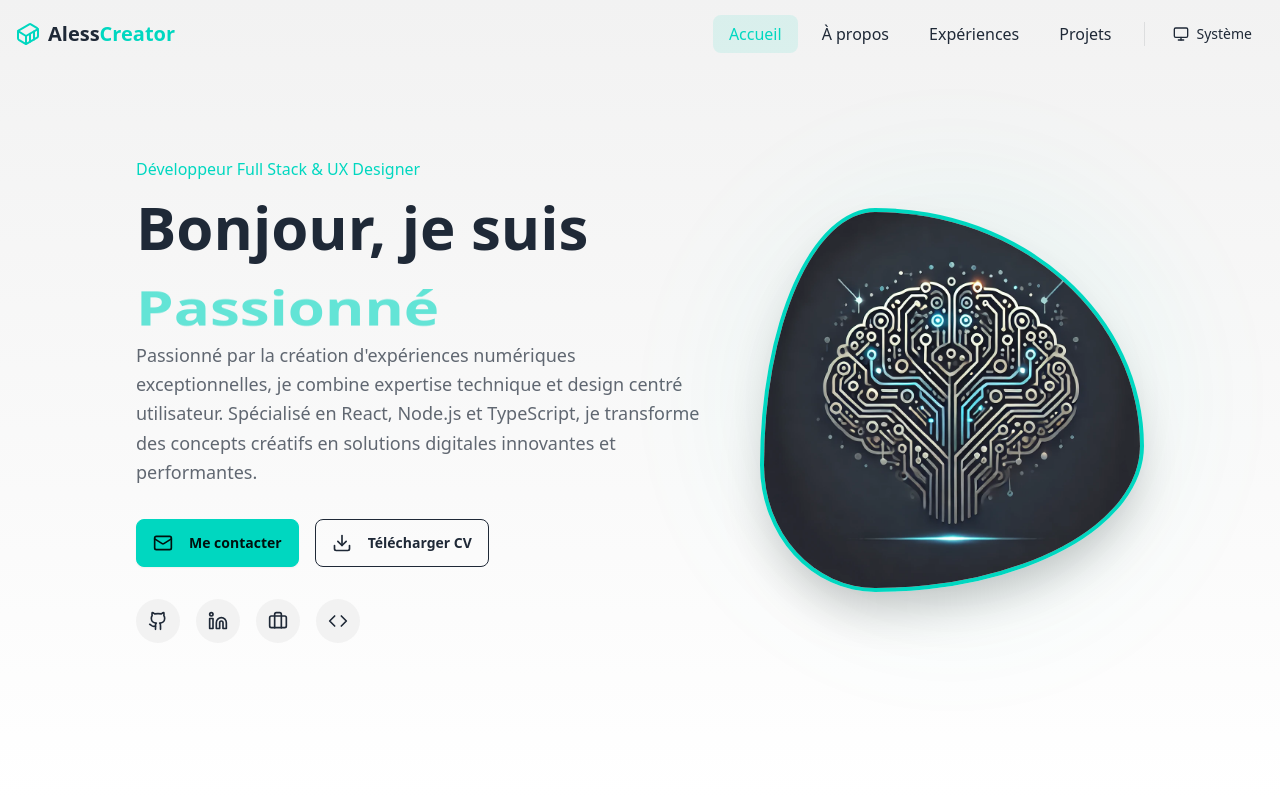
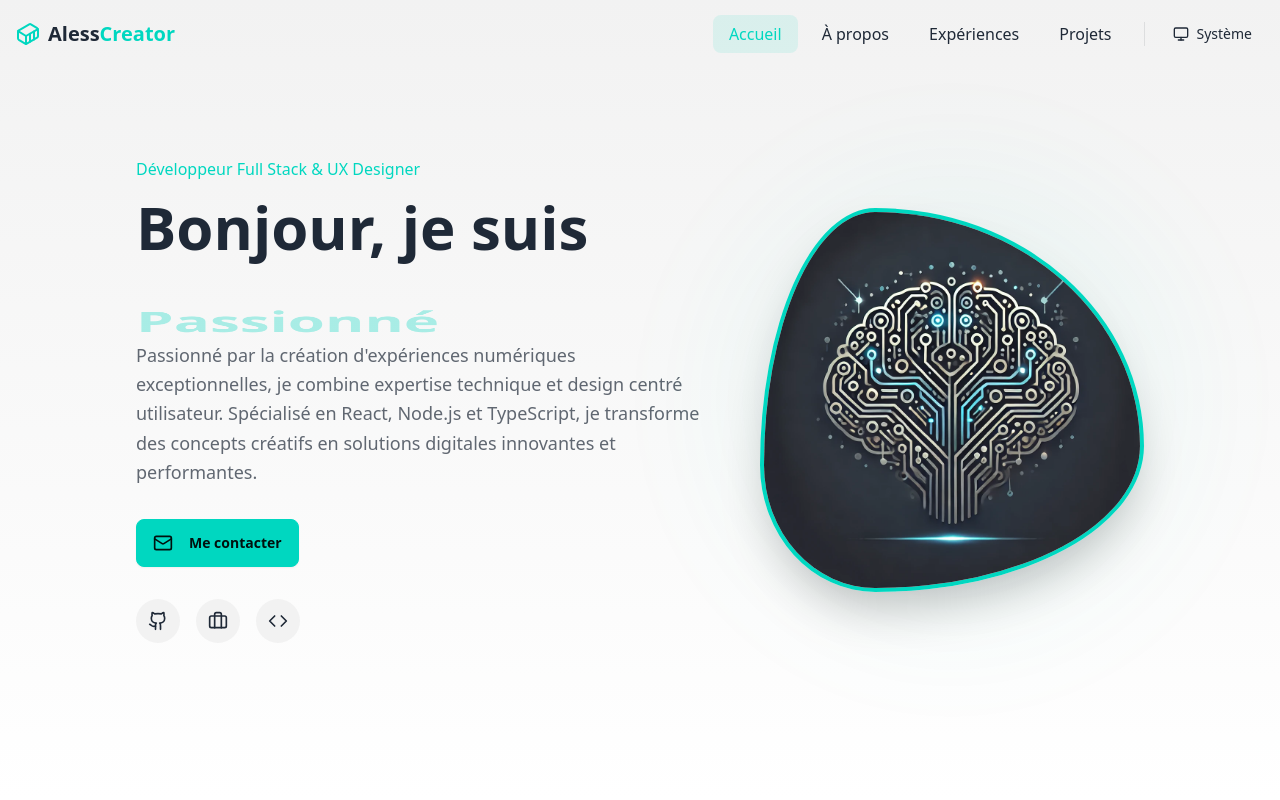
Before and after one commit to Inconnu8557/AlessCreator, a React (Vite) app: page / in a window 1280 px wide. Shown: the top 800 px of the page. Built offline with nearby package versions, Linux system fonts and the light colour scheme.

Commit message:
Fix link

```diff
--- a/src/components/Experiences.tsx
+++ b/src/components/Experiences.tsx
@@ -1,35 +1,15 @@
 import { motion } from "framer-motion";
 import Title from "./Title";
-import { Calendar, Building2, GraduationCap } from "lucide-react";
-
-import google from "../assets/companies/google.png";
-import meta from "../assets/companies/meta.webp";
-import amazon from "../assets/companies/amazon.png";
+import {  Building2 } from "lucide-react";
 
 const experiences = [
     {
         id: 1,
-        title: "Développeur Full Stack",
-        company: "Entreprise A",
-        period: "2022 - Présent",
-        description: "Développement d'applications web modernes avec React et Node.js",
+        title: "Tumo",
+        company: "Tumo Lyon",
+        period: "2022",
+        description: "Apprentissage des bases de la programmation et du javascript",
         icon: <Building2 className="w-6 h-6" />,
-    },
-    {
-        id: 2,
-        title: "Développeur Frontend",
-        company: "Entreprise B",
-        period: "2020 - 2022",
-        description: "Création d'interfaces utilisateur réactives et optimisation des performances",
-        icon: <Calendar className="w-6 h-6" />,
-    },
-    {
-        id: 3,
-        title: "Formation Développeur Web",
-        company: "École C",
-        period: "2019 - 2020",
-        description: "Formation intensive en développement web full stack",
-        icon: <GraduationCap className="w-6 h-6" />,
     },
 ];
 
--- a/src/components/Footer.tsx
+++ b/src/components/Footer.tsx
@@ -31,15 +31,6 @@ const Footer = () => {
         <footer className="pt-20 pb-10 bg-base-200">
             <div className="px-6 mx-auto max-w-7xl md:px-10">
                 <div className="flex flex-col items-center">
-                    <motion.button
-                        onClick={scrollToTop}
-                        className="p-3 mb-12 text-white transition-colors rounded-full bg-accent hover:bg-accent-focus"
-                        whileHover={{ y: -5 }}
-                        whileTap={{ scale: 0.9 }}
-                        aria-label="Retour en haut"
-                    >
-                        <ArrowUp className="w-6 h-6" />
-                    </motion.button>
 
                     <motion.div
                         initial={{ opacity: 0, y: 20 }}
--- a/src/components/Home.tsx
+++ b/src/components/Home.tsx
@@ -1,5 +1,5 @@
 import { motion, AnimatePresence } from "framer-motion";
-import { Mail, Github, Linkedin, Download, ExternalLink, Code, Briefcase } from "lucide-react";
+import { Mail, Github, Briefcase, Code } from "lucide-react";
 import Logo from '../assets/Logo.png';
 import { useState, useEffect } from "react";
 
@@ -7,16 +7,9 @@ const socialLinks = [
     {
         id: 1,
         icon: <Github className="w-5 h-5" />,
-        href: "https://github.com/yourusername",
+        href: "https://github.com/Inconnu8557",
         label: "GitHub",
         color: "hover:bg-[#333333]"
-    },
-    {
-        id: 2,
-        icon: <Linkedin className="w-5 h-5" />,
-        href: "https://linkedin.com/in/yourusername",
-        label: "LinkedIn",
-        color: "hover:bg-[#0077B5]"
     },
     {
         id: 3,
@@ -152,24 +145,13 @@ const Home = () => {
                         className="flex flex-wrap gap-4"
                     >
                         <motion.a
-                            href="mailto:contact@lucdev.fr"
+                            href="mailto:mlalessandro@icloud.com"
                             whileHover={{ scale: 1.05, backgroundColor: "var(--accent-focus)" }}
                             whileTap={{ scale: 0.95 }}
                             className="btn btn-accent"
                         >
                             <Mail className="w-5 h-5 mr-2" />
                             Me contacter
-                        </motion.a>
-
-                        <motion.a
-                            href="/cv.pdf"
-                            download
-                            whileHover={{ scale: 1.05, backgroundColor: "var(--accent-content)" }}
-                            whileTap={{ scale: 0.95 }}
-                            className="btn btn-outline hover:text-white"
-                        >
-                            <Download className="w-5 h-5 mr-2" />
-                            Télécharger CV
                         </motion.a>
                     </motion.div>
 
```
